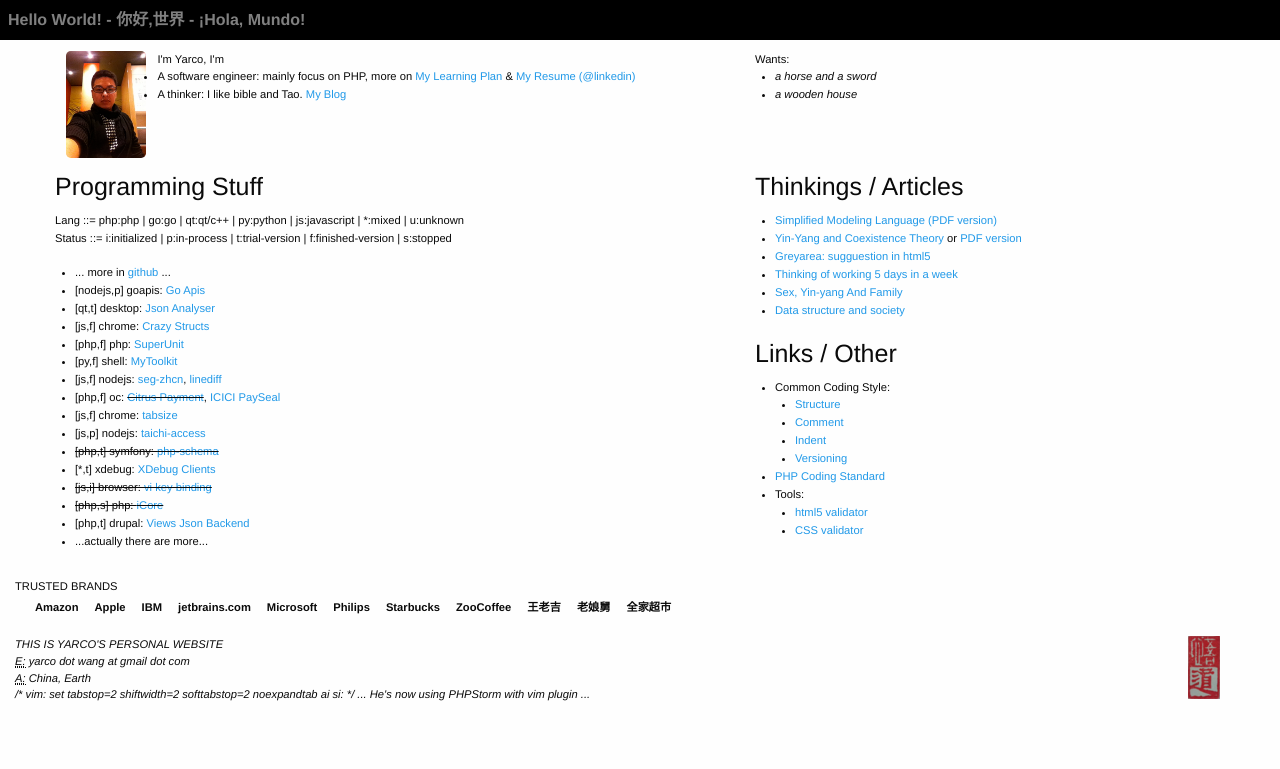
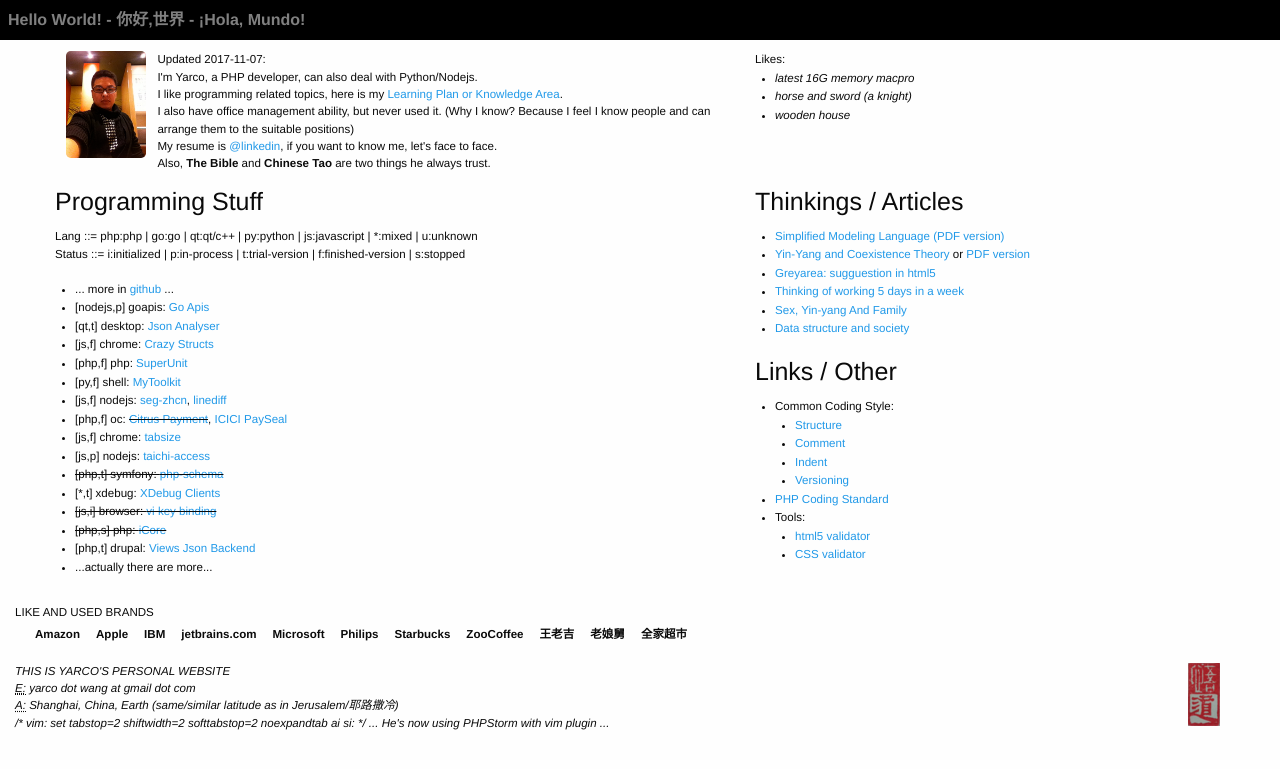
Before and after one commit to yarcowang/yarcowang.github.io, a Jekyll site: the page built from index.html, in a window 1280 px wide. Shown: the top 769 px of the page. Built offline with Jekyll 4.4.1, drawn with Linux system fonts in a browser that asks for light colours.

Commit message:
changed...

```diff
--- a/_includes/footer.html
+++ b/_includes/footer.html
@@ -1,7 +1,7 @@
 		<footer>
 			<div class="large-12 columns">
 				<ul>
-					<li style="text-transform: uppercase">Trusted Brands</li>
+					<li style="text-transform: uppercase">Like and Used Brands</li>
 					<li>
 						<ul class="clearfix quick-links">
 							<li>Amazon</li>
@@ -24,7 +24,7 @@
 				<address>
 					<span style="text-transform: uppercase">This is Yarco's personal website</span><br />
 					<abbr title="Email">E:</abbr> yarco dot wang at gmail dot com<br />
-					<abbr title="Address">A:</abbr> China, Earth<br />
+					<abbr title="Address">A:</abbr> Shanghai, China, Earth (same/similar latitude as in Jerusalem/耶路撒冷)<br />
 					/* vim: set tabstop=2 shiftwidth=2 softtabstop=2 noexpandtab ai si: */ ... He's now using PHPStorm with vim plugin ...<br />
 				</address>
 			</div>
--- a/css/app.css
+++ b/css/app.css
@@ -1,5 +1,5 @@
 body {
-	font-size: .7rem;
+	font-size: .7236rem; /** From God **/
 }
 
 .top-bar {
--- a/index.html
+++ b/index.html
@@ -4,17 +4,19 @@ layout: page
 		<div class="row">
 			<div class="large-7 columns">
 				<img src="files/myself.jpg" class="float-left" style="width:5rem;margin:0 .7rem 0;border-radius:.3rem" />
-				I'm Yarco, I'm
-				<ul>
-					<li>A software engineer: mainly focus on PHP, more on <a href="langs.html">My Learning Plan</a> & <a href="https://www.linkedin.com/in/yarcowang">My Resume (@linkedin)</a></li>
-					<li>A thinker: I like bible and Tao. <a href="https://notes.bbish.net/blog/yarco">My Blog</a></li>
-				</ul>
+				Updated 2017-11-07:<br />
+				I'm Yarco, a PHP developer, can also deal with Python/Nodejs.<br />
+				I like programming related topics, here is my <a href="langs.html">Learning Plan or Knowledge Area</a>.<br />
+				I also have office management ability, but never used it. (Why I know? Because I feel I know people and can arrange them to the suitable positions)<br />
+                My resume is <a href="https://www.linkedin.com/in/yarcowang">@linkedin</a>, if you want to know me, let's face to face.<br />
+				Also, <b>The Bible</b> and <b>Chinese Tao</b> are two things he always trust.<br />
 			</div>
 			<div class="large-5 columns">
-				Wants:
+				Likes:
 				<ul>
-					<li><i>a horse and a sword</i></li>
-					<li><i>a wooden house</i></li>
+					<li><i>latest 16G memory macpro</i></li>
+					<li><i>horse and sword (a knight)</i></li>
+					<li><i>wooden house</i></li>
 				</ul>
 			</div>
 		</div>
```
